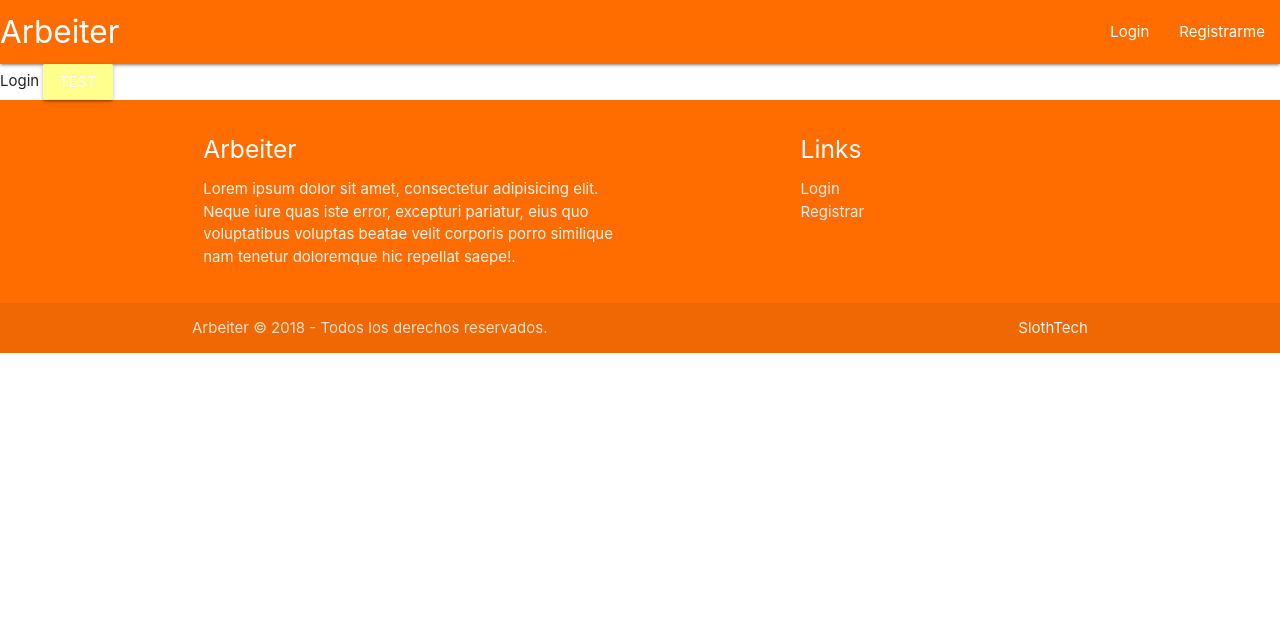
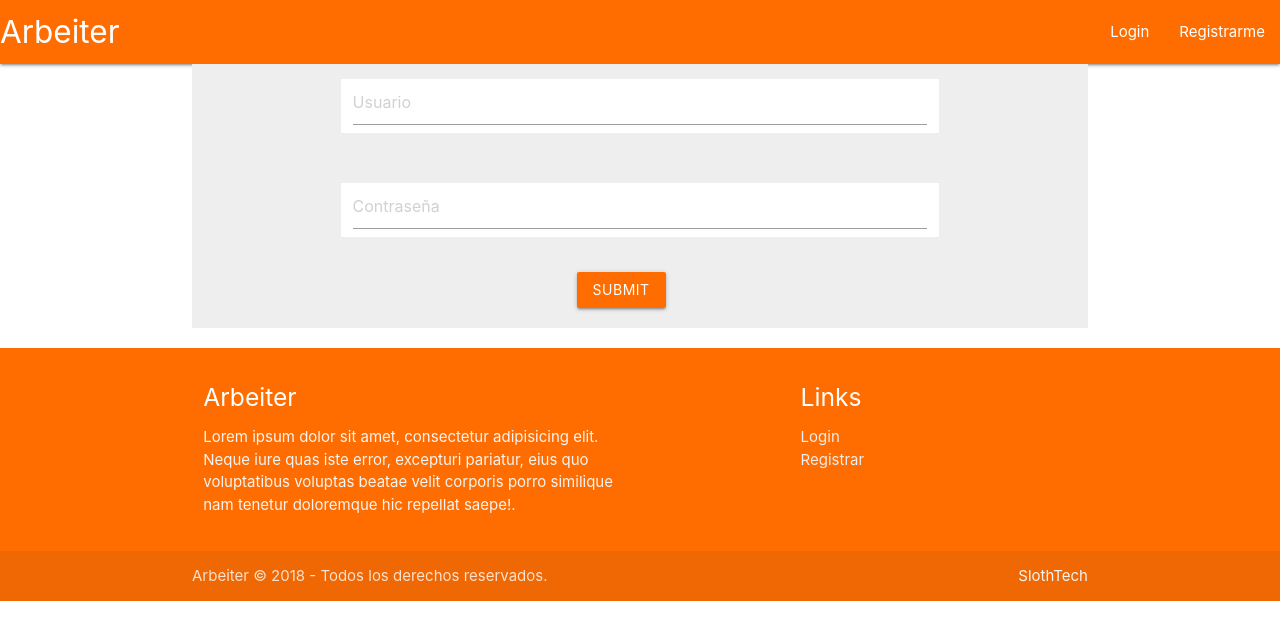
Before and after one commit to imjpfeliciano/arbeiter-client, a Vue app: page / in a window 1280 px wide. Shown: the top 640 px of the page. Built offline with nearby package versions, Linux system fonts and the light colour scheme.

Commit message:
Formulario Login creado, sin validacion y redirecciona a '/dashboard'

```diff
--- /dev/null
+++ b/src/components/dashboard/dashboard.vue
@@ -0,0 +1,16 @@
+<template>
+  	<div class="container">
+	</div>
+</template>
+
+<script>
+export default {
+
+}
+</script>
+
+<style scoped>
+button {
+  background-color: #ffff8d;
+}
+</style>
--- a/src/components/login/login.vue
+++ b/src/components/login/login.vue
@@ -1,8 +1,32 @@
 <template>
-  <div>Login
-
-    <button class="waves-effect waves-light btn">Test</button>
-  </div>
+  	<div class="container">
+		<div class="row grey lighten-3">
+			<div class="col s12">
+				<div class="row">
+					<div class ="col s2">
+					</div>
+					<div class="input-field col s8 white">
+						<input placeholder="Usuario" id="user" type="email" class="validate">
+					</div>
+				</div>
+				<div class="row">
+					<div class ="col s2">
+					</div>
+					<div class="input-field col s8 white">
+						<input placeholder="Contraseña" id="pass" type="password" class="validate">
+					</div>
+				</div>
+				<div class="row">
+					<div class ="col s5">
+					</div>
+					<div class="col s5">
+					 	<button class="btn waves-effect orange accent-4" onclick="window.location.href='/dashboard'">Submit
+				  		</button>
+					</div>
+				</div>
+			</div>
+		</div>
+	</div>
 </template>
 
 <script>
--- a/src/router.js
+++ b/src/router.js
@@ -3,6 +3,7 @@ import Router from 'vue-router';
 
 import Registro from './components/registro/registro.vue';
 import Login from './components/login/login.vue';
+import Dashboard from './components/dashboard/dashboard.vue';
 
 Vue.use(Router);
 
@@ -19,5 +20,10 @@ export default new Router({
       path: '/register',
       component: Registro,
     },
+    {
+      name: 'dashboard',
+      path: '/dashboard',
+      component: Dashboard,
+    },
   ]
 })
```
Also changed, not shown: 1 other file (tests, documents, lock files or other folders).
